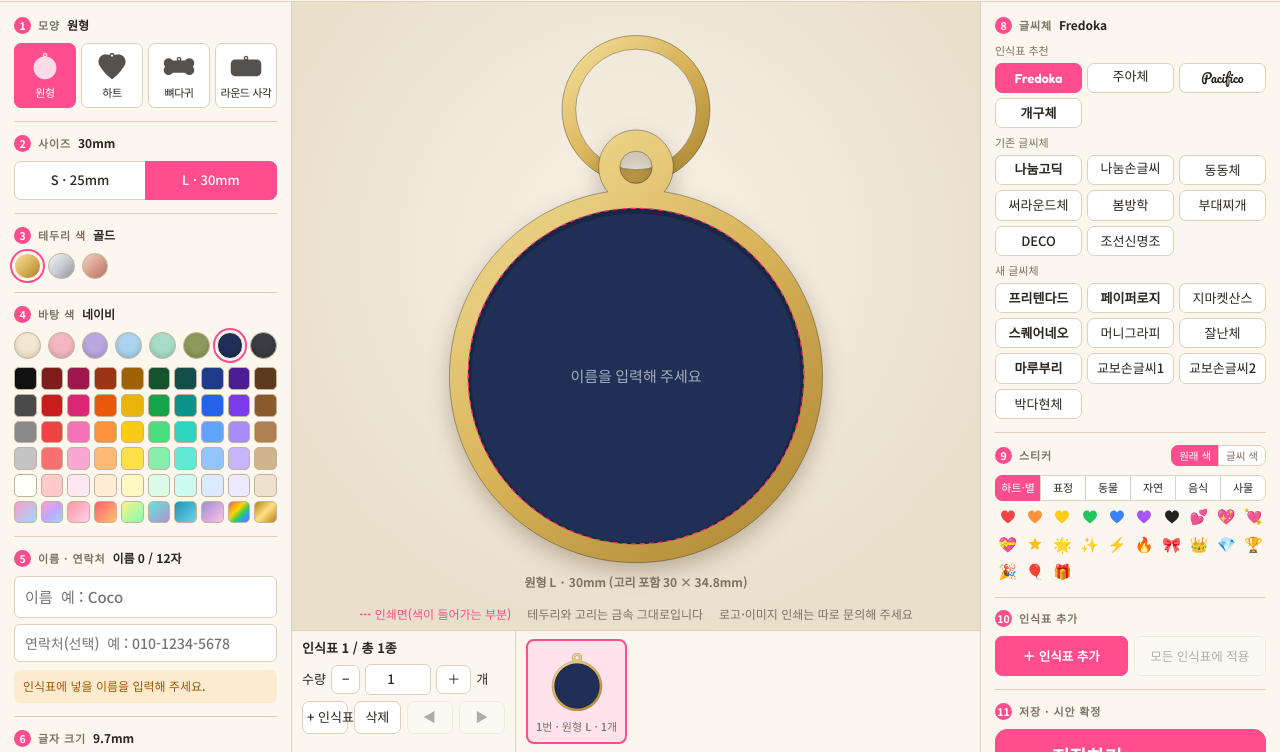
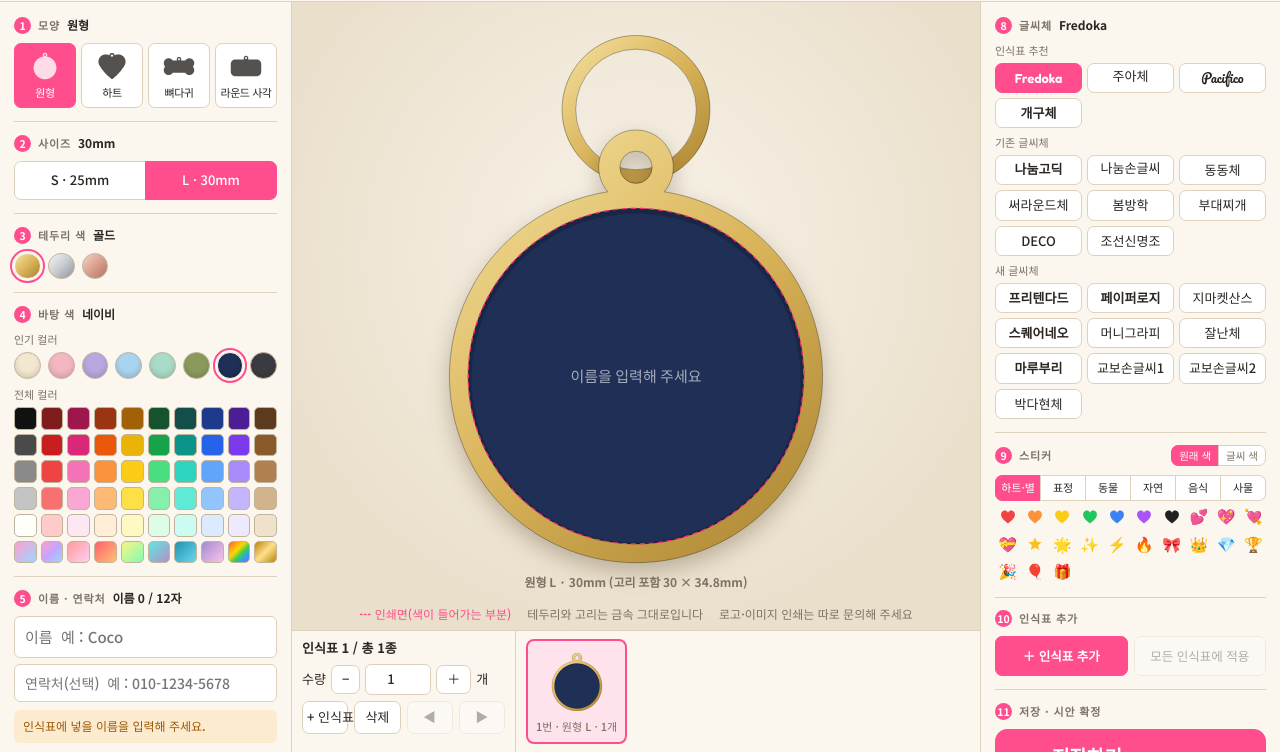
Before and after one commit to garam-wispro/pet-tag-editor, a plain HTML site: page index.html in a window 1280 px wide. Shown: the part 48-800 px from the top of the page. Drawn offline with Linux system fonts and the light colour scheme; a web font is replaced by a local one.

Commit message:
바탕 색: 추천 8색 줄에 '인기 컬러', 아래 팔레트에 '전체 컬러' 표시
Co-Authored-By: Claude Fable 5.2 <noreply@anthropic.com>

```diff
--- a/index.html
+++ b/index.html
@@ -126,6 +126,7 @@ small{color:var(--mut);display:block}
 .shp svg{width:32px;height:28px;fill:currentColor;opacity:.8}
 #metalSw button{box-shadow:none}
 #faceSw{margin-bottom:8px}
+h2+.fgrp{margin-top:0}
 #applyAll{margin:0}
 .qty{display:flex;align-items:center;gap:5px;margin-bottom:6px}
 .qty button{padding:4px 10px}
@@ -232,7 +233,9 @@ const BRAND_OK=location.protocol==='file:'||brandHostOk(location.hostname);
   <div class="sw" id="metalSw"></div>
 
   <h2><b class="n">4</b>바탕 색<em id="faceName"></em></h2>
+  <div class="fgrp">인기 컬러</div>
   <div class="sw" id="faceSw"></div>
+  <div class="fgrp">전체 컬러</div>
   <div class="sw sq" id="faceSw2"></div>
 
   <h2><b class="n">5</b>이름 · 연락처<em id="txtCnt"></em></h2>
```
